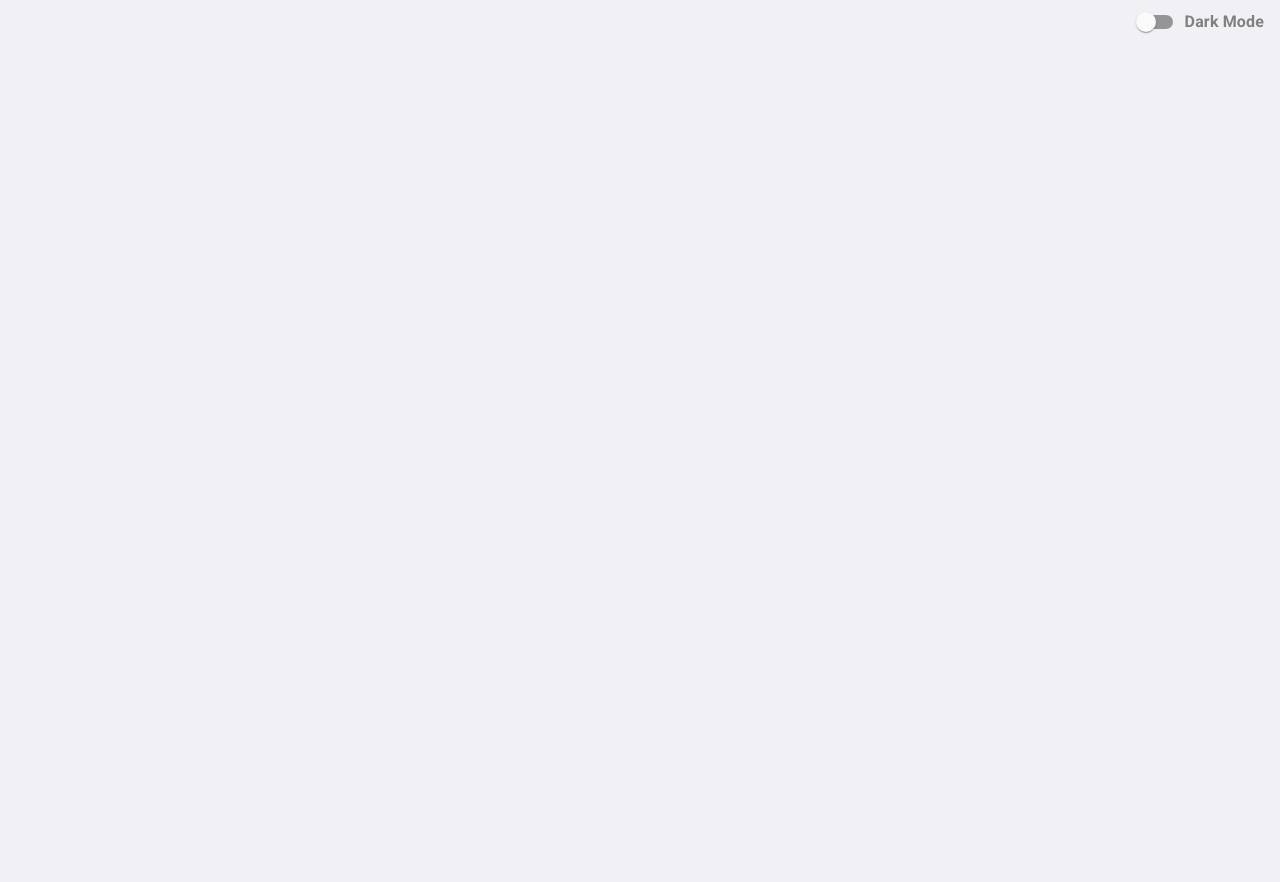
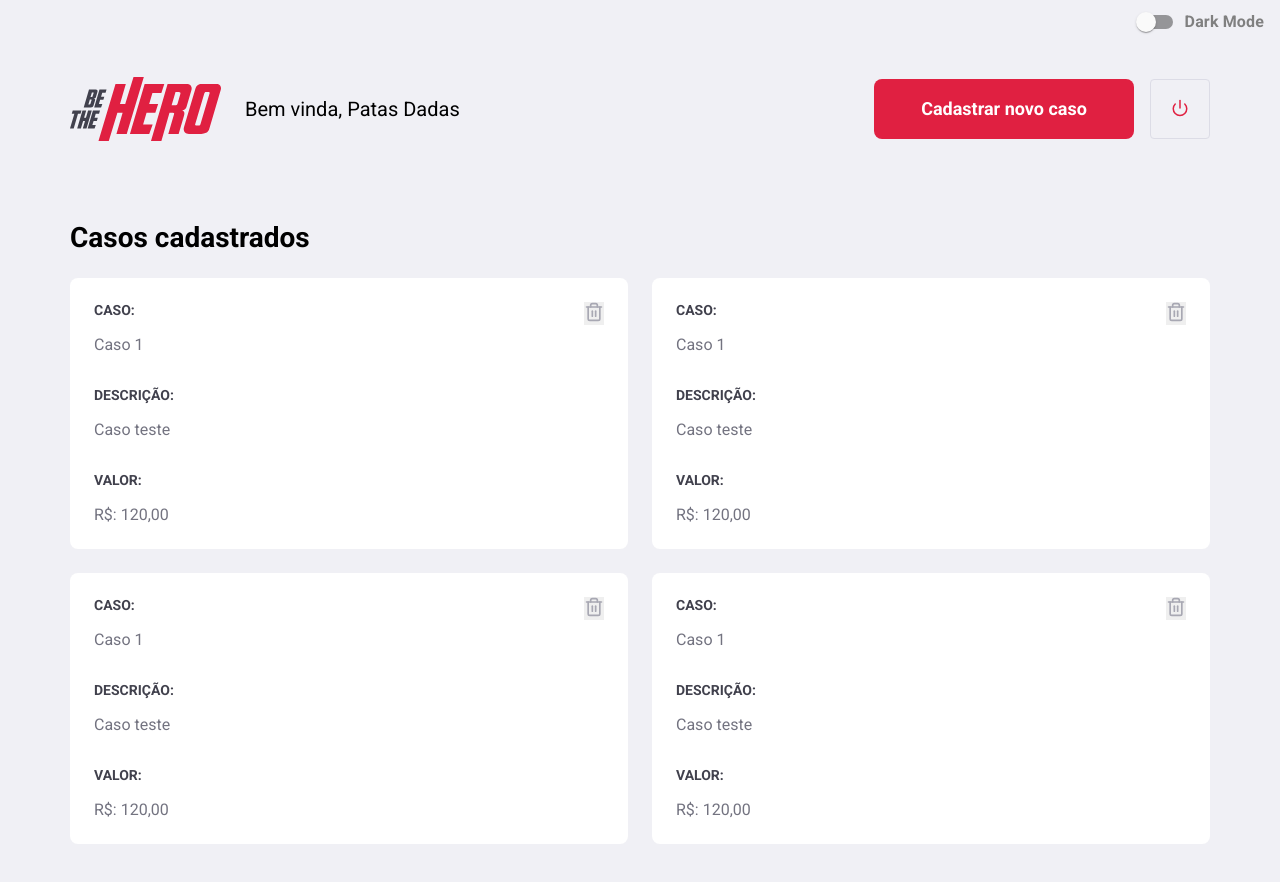
Before and after one commit to lucasribeiiroo/BeTheHero, a React (Create React App) app in the folder frontend/: page /profile in a window 1280 px wide. Shown: the top 882 px of the page. Before the commit the page ends 800 px from the top, so only its background shows below. Built offline with nearby package versions, Linux system fonts and the light colour scheme.

Commit message:
feat: Adicao de pagina profile

```diff
--- a/frontend/src/global.css
+++ b/frontend/src/global.css
@@ -10,8 +10,8 @@
 body{
   font: 400 14px Roboto, sans-serif;
   background: #f0f0f5;
+  height: 100vh;
   -webkit-font-smoothing: antialiase;
-  overflow-y: hidden;
 }
 
 input, button, textarea {
@@ -103,5 +103,28 @@ form input {
   box-shadow: 0 0 100px rgba(256, 256, 256, 0.1);
 }
 
+.dark-mode .profile-container header button {
+  border-color: #333333;
+}
+
+.dark-mode .profile-container span {
+  color: white;
+}
+
+.dark-mode .profile-container header button:hover {
+  border-color: #444444;
+}
+
+.dark-mode .profile-container ul li {
+  background-color: #222222;
+}
+
+.dark-mode .profile-container ul li strong {
+  color: white;
+}
+
+.dark-mode .profile-container ul li button {
+  background-color: transparent;
+}
 
 /*  ------------------ */
--- a/frontend/src/pages/Logon/styles.css
+++ b/frontend/src/pages/Logon/styles.css
@@ -1,12 +1,11 @@
 .logon-container {
   width: 100%;
   max-width: 1120px;
-  height: 100vh;
+  height: calc(100vh - 45px);
   margin: 0 auto;
-
   display: flex;
   align-items: center;
-  justify-content: center;
+  justify-content: space-between;
 }
 
 .logon-container section.form{
--- /dev/null
+++ b/frontend/src/pages/Profile/index.js
@@ -0,0 +1,81 @@
+import React from 'react';
+import logo from '../../assets/logo.svg';
+import { Link } from 'react-router-dom';
+import { FiPower, FiTrash2 } from 'react-icons/fi'
+import './styles.css';
+
+export default function Profile(){
+  return (
+    <div className="profile-container">
+      <header>
+        <img src={logo} alt="logo-bth"/>
+        <span>Bem vinda, Patas Dadas</span>
+
+        <Link className="button" to="/incidents/new">Cadastrar novo caso</Link>
+        <button type="button">
+          <FiPower size={18} color="#E02041" />
+        </button>
+      </header>
+
+      <h1>Casos cadastrados</h1>
+      <ul>
+        <li>
+          <strong>CASO:</strong>
+          <p>Caso 1</p>
+
+          <strong>DESCRIÇÃO:</strong>
+          <p>Caso teste</p>
+
+          <strong>VALOR:</strong>
+          <p>R$: 120,00</p>
+
+          <button type="button">
+            <FiTrash2 size={20} color="#a8a8b3" />
+          </button>
+        </li>
+        <li>
+          <strong>CASO:</strong>
+          <p>Caso 1</p>
+
+          <strong>DESCRIÇÃO:</strong>
+          <p>Caso teste</p>
+
+          <strong>VALOR:</strong>
+          <p>R$: 120,00</p>
+
+          <button type="button">
+            <FiTrash2 size={20} color="#a8a8b3" />
+          </button>
+        </li>
+        <li>
+          <strong>CASO:</strong>
+          <p>Caso 1</p>
+
+          <strong>DESCRIÇÃO:</strong>
+          <p>Caso teste</p>
+
+          <strong>VALOR:</strong>
+          <p>R$: 120,00</p>
+
+          <button type="button">
+            <FiTrash2 size={20} color="#a8a8b3" />
+          </button>
+        </li>
+        <li>
+          <strong>CASO:</strong>
+          <p>Caso 1</p>
+
+          <strong>DESCRIÇÃO:</strong>
+          <p>Caso teste</p>
+
+          <strong>VALOR:</strong>
+          <p>R$: 120,00</p>
+
+          <button type="button">
+            <FiTrash2 size={20} color="#a8a8b3" />
+          </button>
+        </li>
+      </ul>
+    </div>
+  )
+}
--- /dev/null
+++ b/frontend/src/pages/Profile/styles.css
@@ -0,0 +1,88 @@
+.profile-container {
+  width: 100%;
+  max-width: 1180px;
+  padding: 0 20px;
+  margin: 32px auto;
+  height: calc(100vh + 35px);
+  margin-bottom: 0;
+}
+
+.profile-container header {
+  display: flex;
+  align-items: center;
+}
+
+.profile-container header span{
+  font-size: 20px;
+  margin-left: 24px;
+}
+
+.profile-container header img {
+  height: 64px;
+}
+
+.profile-container header a {
+  width: 260px;
+  margin-left: auto;
+  margin-top: 0;
+}
+
+.profile-container header button {
+  height: 60px;
+  width: 60px;
+  border-radius: 4px;
+  border: 1px solid #dcdce6;
+  background: transparent;
+  margin-left: 16px;
+  transition: border-color 0.2s;
+}
+
+.profile-container header button:hover {
+  border-color: #999;
+}
+
+.profile-container h1{
+  margin-top: 80px;
+  margin-bottom: 24px;
+}
+
+.profile-container ul {
+  display: grid;
+  grid-template-columns: repeat(2, 1fr);
+  grid-gap: 24px;
+  list-style: none;
+}
+
+.profile-container ul li {
+  background: #FFF;
+  padding: 24px;
+  border-radius: 8px;
+  position: relative;
+}
+
+.profile-container ul li button {
+  position: absolute;
+  right: 24px;
+  top: 24px;
+  border: 0;
+}
+
+.profile-container ul li button:hover {
+  opacity: 0.8;
+}
+
+.profile-container ul li strong {
+  display: block;
+  margin-bottom: 16px;
+  color: #41414d;
+}
+
+.profile-container ul li p + strong {
+  margin-top: 32px;
+}
+
+.profile-container ul li p {
+  color: #737380;
+  line-height: 21px;
+  font-size: 16px;
+}
--- a/frontend/src/routes.js
+++ b/frontend/src/routes.js
@@ -2,6 +2,7 @@ import React from 'react';
 import { BrowserRouter, Route, Switch } from 'react-router-dom'
 import Register from './pages/Register'
 import Logon from './pages/Logon';
+import Profile from './pages/Profile';
 
 export default function Routes(){
   return(
@@ -9,6 +10,7 @@ export default function Routes(){
       <Switch>
         <Route exact path="/" component={Logon}></Route>
         <Route path="/register" component={Register}></Route>
+        <Route path="/profile" component={Profile}></Route>
       </Switch>
     </BrowserRouter>
   )
```
